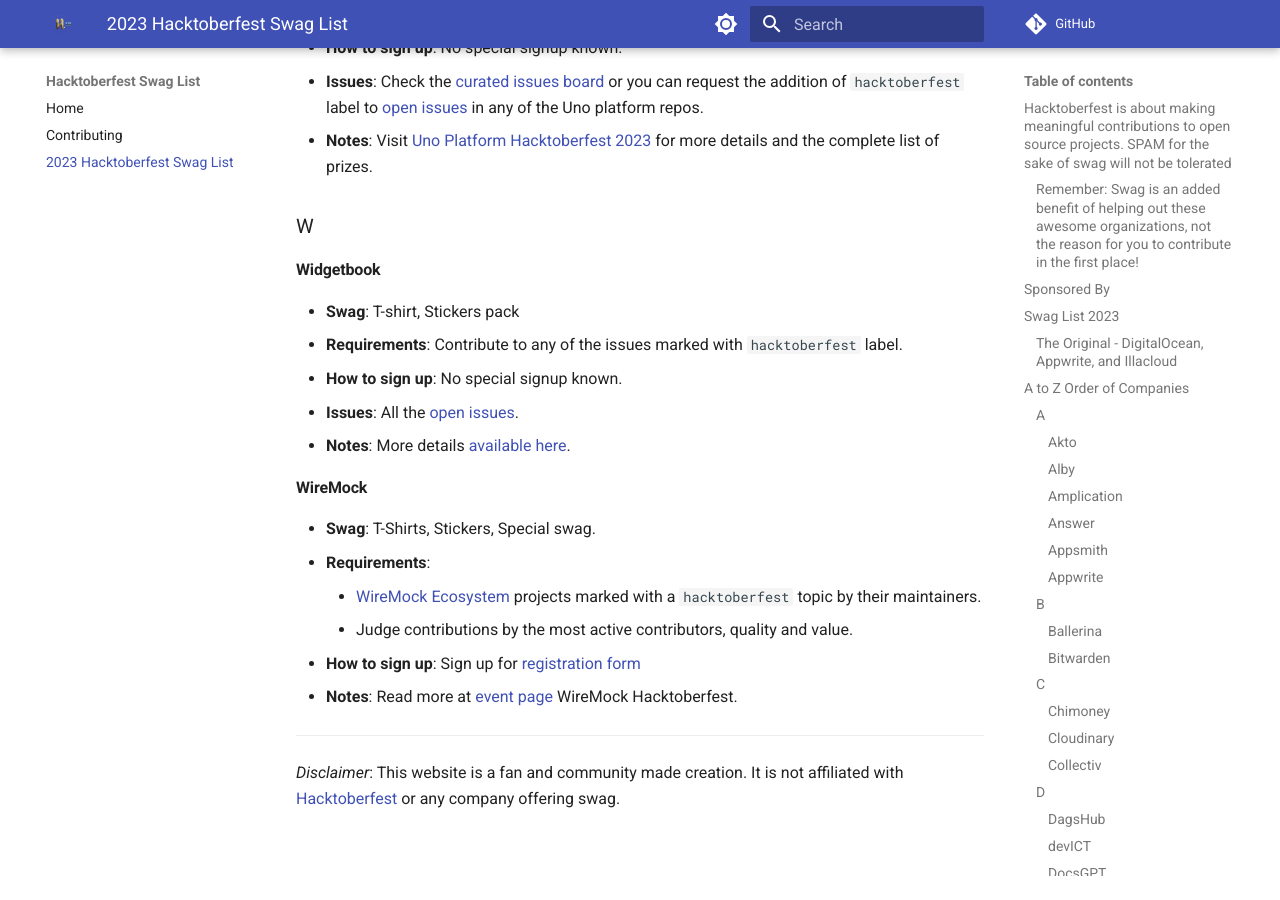
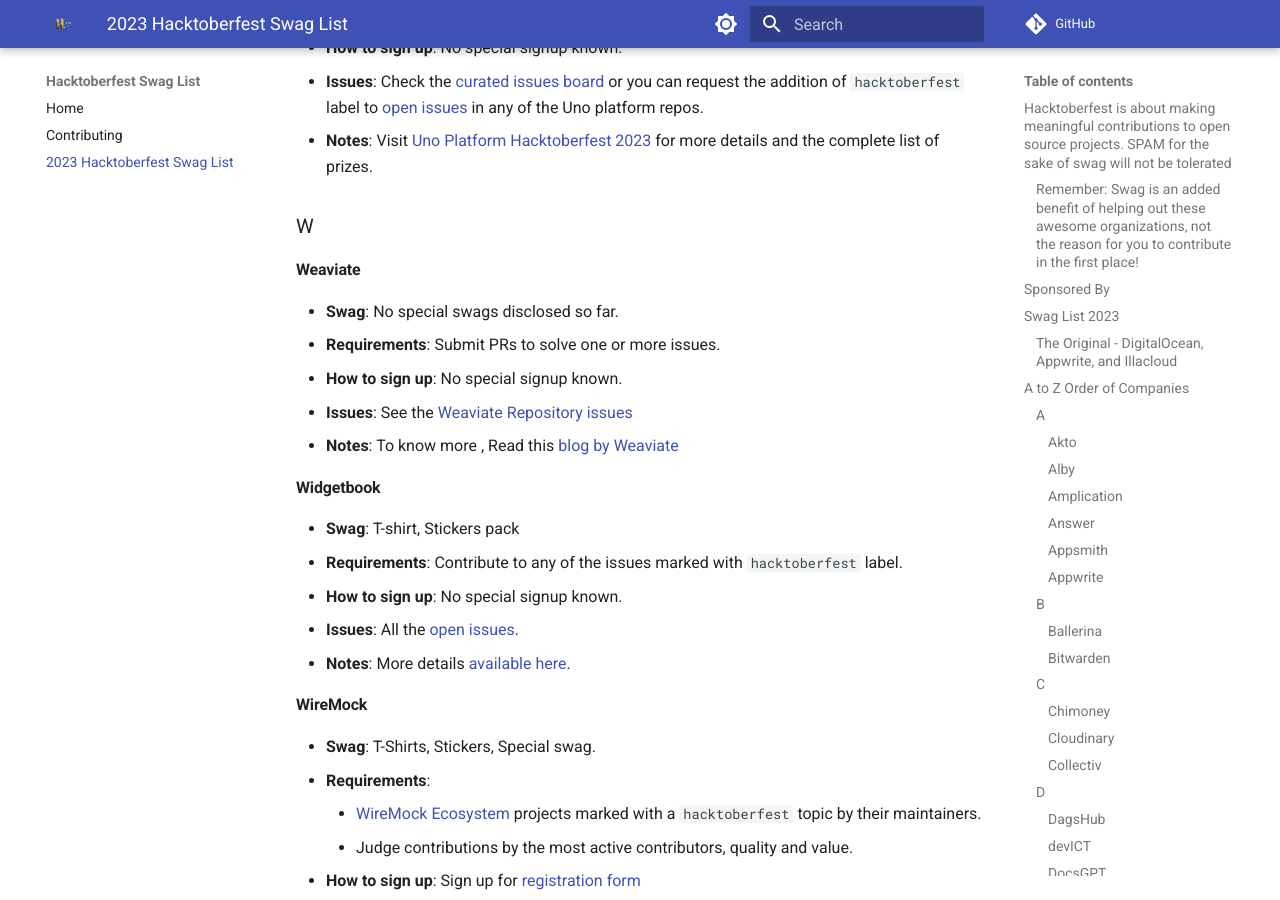
Before and after one commit to crweiner/hacktoberfest-swag-list, an MkDocs documentation site: the page built from docs/list.md, in a window 1280 px wide and 900 px high, scrolled down 13435 px. Built offline with MkDocs 1.6.1 and Material for MkDocs 9.7.7, drawn with Linux system fonts in a browser that asks for light colours; plug-ins that fetch from the network failed and are left out; comment, search, counter and statistics services are not loaded.

Commit message:
addweaviate

```diff
--- a/docs/list.md
+++ b/docs/list.md
@@ -439,6 +439,14 @@
 
 ### W
 
+#### **Weaviate**
+
+- **Swag**: No special swags disclosed so far.
+- **Requirements**: Submit PRs to solve one or more issues.
+- **How to sign up**: No special signup known.
+- **Issues**: See the [Weaviate Repository issues](https://github.com/weaviate/weaviate/issues)
+- **Notes**: To know more , Read this [blog by Weaviate](https://weaviate.io/blog/hacktoberfest-2023)
+
 #### **Widgetbook**
 
 - **Swag**: T-shirt, Stickers pack
```
